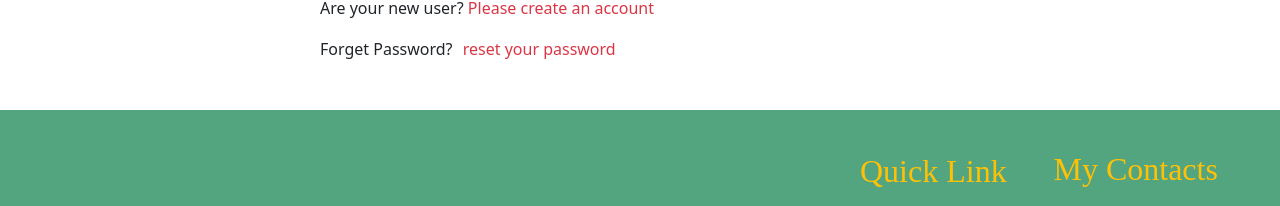
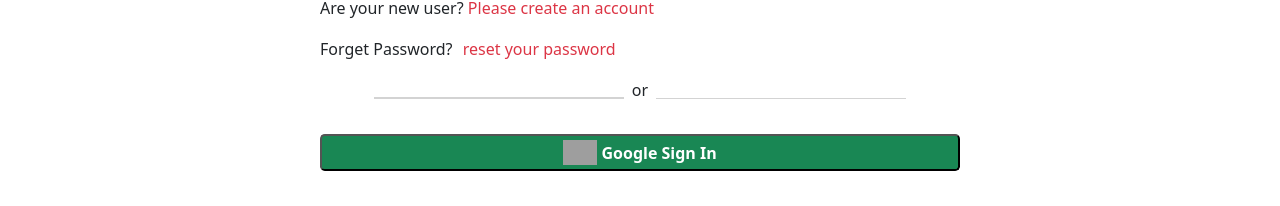
Before and after one commit to AkasHZamaN/alex-gym-stroner-interactive, a React (Create React App) app: page /login in a window 1280 px wide. Shown: the part 477-683 px from the top of the page. Built offline with nearby package versions, Linux system fonts and the light colour scheme; no server answers; grey boxes are pictures that could not be loaded.

Commit message:
social sign in added

```diff
--- a/src/Pages/Login/Login.js
+++ b/src/Pages/Login/Login.js
@@ -5,6 +5,7 @@
 import { ToastContainer, toast } from 'react-toastify';
 import 'react-toastify/dist/ReactToastify.css';
 import Loading from "../Loading/Loading";
+import SocialLogin from "./SocialLogin/SocialLogin";
 
 
 const Login = () => {
@@ -101,9 +102,30 @@
              reset your password
             </button>
           </p>
-
+              {/* make for toast */}
           <ToastContainer />
 
+          {/* create or dived  */}
+
+            <article className="d-flex justify-content-center align-items-center">
+              <article style={{height:'2px', width:'250px', backgroundColor:'lightgray'}}></article>
+              <p className="mx-2">or</p>
+              <article style={{height:'1px', width:'250px', backgroundColor:'lightgray'}}></article>
+            </article>
+
+          {/* create or dived  */}
+
+            {/* social login  */}
+
+          {/* <article className="w-100 mx-auto">
+              <button className="bg-success text-white py-1 fw-bold rounded-3 w-100 mx-auto my-3 d-flex justify-content-center align-items-center">
+                <img style={{height:'25px',marginRight:'5px'}} src="https://i.postimg.cc/RhBmjrmg/google.png" alt="" />
+                Google Sign In
+                </button>
+          </article> */}
+          <SocialLogin></SocialLogin>
+
+            {/* social login  */}
         </article>
       </article>
     </section>
--- /dev/null
+++ b/src/Pages/Login/SocialLogin/SocialLogin.js
@@ -0,0 +1,40 @@
+import React from 'react';
+import { useSignInWithGoogle } from 'react-firebase-hooks/auth';
+import { useNavigate } from 'react-router-dom';
+import auth from '../../../firebase.init';
+import Loading from '../../Loading/Loading';
+
+const SocialLogin = () => {
+    const navigate = useNavigate();
+    const [signInWithGoogle, user, loading, error] = useSignInWithGoogle(auth);
+
+        let errorText;
+    if(error){
+        errorText = <div>
+                <p className='text-danger'>Error: {error.message}</p>
+            </div>
+    }
+    if(loading){
+        return <Loading></Loading>
+    }
+
+    if(user){
+        navigate('/');
+    }
+
+    return (
+        <div>
+            {errorText}
+            <article className="w-100 mx-auto">
+              <button
+              onClick={()=> signInWithGoogle()}
+               className="bg-success text-white py-1 fw-bold rounded-3 w-100 mx-auto my-3 d-flex justify-content-center align-items-center">
+                <img style={{height:'25px',marginRight:'5px'}} src="https://i.postimg.cc/RhBmjrmg/google.png" alt="" />
+                Google Sign In
+                </button>
+          </article>
+        </div>
+    );
+};
+
+export default SocialLogin;
```
